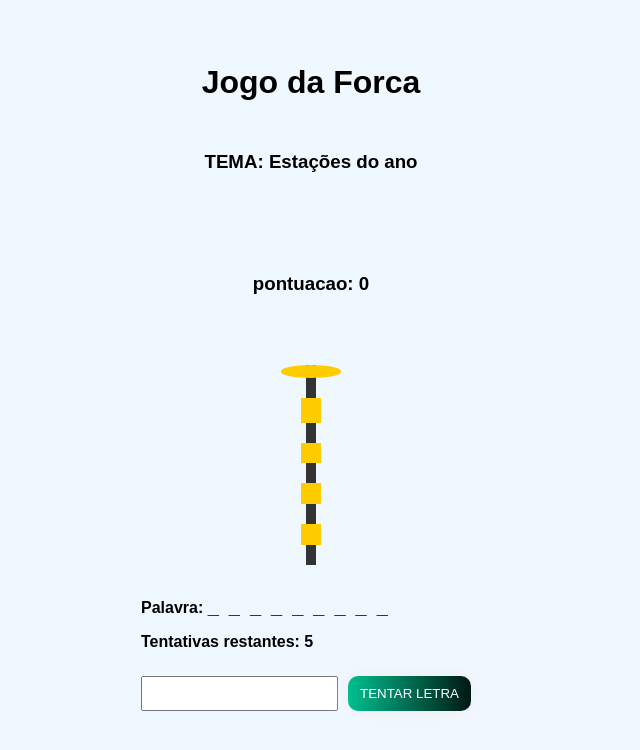
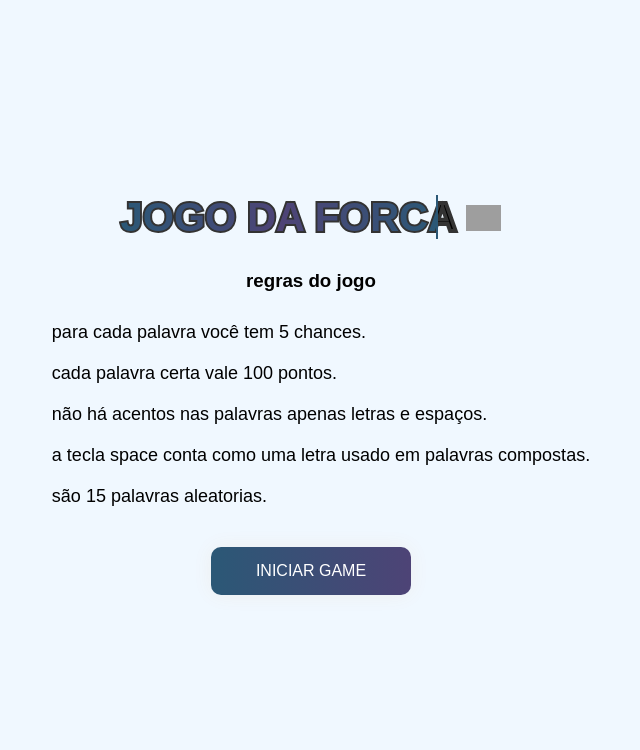
Before and after one commit to EduardoHenriGC/JogoDaForca, a Next.js app: page / in a window 1280 px wide. Shown: the top 750 px of the page, without its empty margins (329-969 px from the left). Built offline with nearby package versions, Linux system fonts and the light colour scheme; grey boxes are pictures that could not be loaded.

Commit message:
FEAT: ATT INICIAL PAGE, FIX BUG AND CSS UPDATE

```diff
--- a/src/components/Forca/forcaObj.js
+++ b/src/components/Forca/forcaObj.js
@@ -4,8 +4,7 @@ function removerAcentos(palavra) {
       .replace(/[\u0300-\u036f]/g, '');
   }
 
-const palavrasComTema = [
-
+  const palavrasComTema = [
     { palavra: "computador", tema: "Tecnologia" },
     { palavra: "bicicleta", tema: "Transporte" },
     { palavra: "elefante", tema: "Animais" },
@@ -104,7 +103,6 @@ const palavrasComTema = [
     { palavra: "atletismo", tema: "Esportes" },
     { palavra: "cometa Halley", tema: "Astronomia" },
     { palavra: "jardim", tema: "Lazer" },
-
   ].map(item => ({
     palavra: removerAcentos(item.palavra.toLowerCase()), // Converta para minúsculas e remova acentos
     tema: item.tema
--- a/src/components/Forca/index.js
+++ b/src/components/Forca/index.js
@@ -1,4 +1,5 @@
-import React, { useState, useEffect } from 'react';
+import React from 'react';
+import Link from 'next/link';
 import BonecoForca from '../bonecoForca/index';
 import { useForca } from '@/context/ForcaContext';
 import styles from "@/styles/index/index.module.css"
@@ -7,7 +8,7 @@ import styles from "@/styles/index/index.module.css"
 
 const Forca = () => {
   const {
-    palavraEscolhida,
+
     palavraExibida,
     tentativasRestantes,
     letraDigitada,
@@ -28,6 +29,7 @@ const Forca = () => {
 
   return (
     <div className={styles.container}>
+      <Link className={styles.btnClose} href="/">X</Link>
       <h1>Jogo da Forca</h1>
       <h3>TEMA: {temaPalavra}</h3>
       <h3>pontuacao: {pontuacao}</h3>
--- /dev/null
+++ b/src/components/PaginaInicial/index.js
@@ -0,0 +1,39 @@
+import styles from "@/styles/PaginaInicial/paginaInicial.module.css"
+import Link from "next/link"
+
+export default function PaginaInicial(){
+
+
+    return (
+
+
+        <div className={styles.container}>
+
+
+            <h1 ><span data-text="jogo da forca">jogo da forca </span><img src="https://cdn-icons-png.flaticon.com/512/3269/3269914.png" width="35px"></img></h1>
+
+            <h3>regras do jogo</h3>
+
+            <div className={styles.list}>
+
+              <div className={styles.listContent}>
+              <p>para cada palavra você tem 5 chances.</p>
+                <p>cada palavra certa vale 100 pontos.</p>
+                <p>não há acentos nas palavras apenas letras e espaços.</p>
+                <p>a tecla space conta como uma letra usado em palavras compostas.</p>
+                <p>são 15 palavras aleatorias.</p>
+              </div>
+            </div>
+
+            <Link href="/forca">
+
+             <p className={styles.btn}>Iniciar game</p>
+
+            </Link>
+
+
+
+
+        </div>
+    )
+}
--- a/src/components/bonecoForca/index.js
+++ b/src/components/bonecoForca/index.js
@@ -17,7 +17,7 @@ const BonecoForca = ({ tentativasRestantes, estadoJogo  }) => {
   const partesVisiveis = partesCorpo.slice(0, tentativasRestantes);
 
   if (estadoJogo === 'derrota') {
-    return <p>Você perdeu.. HAHAHAHAHAH MELHORE</p>;
+    return <p className={styles.textDerrota}>Você perdeu.. HAHAHAHAHAH MELHORE</p>;
   }
 
   return (
--- a/src/context/ForcaContext.jsx
+++ b/src/context/ForcaContext.jsx
@@ -35,7 +35,7 @@ export const ForcaProvider = ({ children }) => {
   };
 
   useEffect(() => {
-    if (indicePalavraAtual < 10) { // Defina o número desejado de palavras (25 no exemplo)
+    if (indicePalavraAtual < 10) { // Defina o número desejado de palavras (10 no exemplo)
       trocarPalavra();
     } else {
       setEstadoJogo('vitoriaFinal');
@@ -46,7 +46,7 @@ export const ForcaProvider = ({ children }) => {
     if (jogoReiniciado) {
       setJogoReiniciado(false);
       trocarPalavra();
-    } else if (indicePalavraAtual < 10) { // Defina o número desejado de palavras (25 no exemplo)
+    } else if (indicePalavraAtual < 10) { // Defina o número desejado de palavras (10 no exemplo)
       trocarPalavra();
     } else {
       setEstadoJogo('vitoriaFinal');
@@ -60,8 +60,8 @@ export const ForcaProvider = ({ children }) => {
 
     const letra = letraDigitada.toLowerCase();
 
-    if (!/^[a-z]$/.test(letra)) {
-      setMensagemErro('Por favor, insira apenas letras.');
+    if (!/^[a-z ]$/.test(letra)) { // Adicione um espaço ao regex
+      setMensagemErro('Por favor, insira apenas letras ou espaços.');
       return;
     }
 
@@ -101,6 +101,7 @@ export const ForcaProvider = ({ children }) => {
     setLetraDigitada('');
   };
 
+
   const reiniciarJogo = () => {
     setIndicePalavraAtual(0);
     setPontuacao(0); // Reinicie a pontuação
@@ -119,7 +120,7 @@ export const ForcaProvider = ({ children }) => {
     estadoJogo,
     reiniciarJogo,
     temaPalavra,
-    pontuacao // Disponibilize a pontuação no contexto
+    pontuacao
   };
 
   return (
--- a/src/pages/index.js
+++ b/src/pages/index.js
@@ -1,4 +1,5 @@
 import Forca from "@/components/Forca/index";
+import PaginaInicial from "@/components/PaginaInicial";
 
 import Head from "next/head";
 
@@ -11,7 +12,7 @@ export default function Home() {
         <meta name="viewport" content="width=device-width, initial-scale=1" />
         <link rel="icon" href="/favicon.ico" />
       </Head>
-      <main> <Forca/> </main>
+      <main> <PaginaInicial/> </main>
     </>
   );
 }
--- /dev/null
+++ b/src/styles/PaginaInicial/paginaInicial.module.css
@@ -0,0 +1,106 @@
+.container{
+    display: flex;
+    align-items: center;
+    flex-direction: column;
+    justify-content: center;
+    margin: 0px auto;
+   background-color: aliceblue;
+   gap: 30px;
+
+    height: 100vh;
+    width: 100%;
+}
+
+.list {
+    width: 85%;
+    display: flex;
+    flex-direction: column;
+    gap: 10px;
+
+    align-items: center;
+    padding-left: 20px;
+}
+.listContent{
+
+    display: flex;
+    flex-direction: column;
+    gap: 20px;
+}
+
+.list p {
+    text-align: center;
+    display: flex;
+    align-items: center;
+    font-weight: 500;
+    font-size: 18px;
+}
+
+
+.container span {
+    margin-top: 100px;
+    position: relative;
+    font-size: 40px;
+    -webkit-text-stroke: 0.3vw #333;
+    text-transform: uppercase;
+  }
+
+  .container span::before {
+    content: attr(data-text);
+    position: absolute;
+    top: 0;
+    left: 0;
+    width: 0%;
+    height: 100%;
+    background: linear-gradient(to right, #2b5876 0%, #4e4376  51%, #2b5876  100%);
+    -webkit-background-clip: text; /* Safari/Chrome */
+    background-clip: text;
+    color: transparent;
+    -webkit-text-stroke: 0vw;
+    border-right: 2px solid #2b5876;
+    overflow: hidden;
+    animation: animate 6s linear infinite alternate; /* Usar "alternate" para ir e voltar */
+    white-space: nowrap; /* Impede quebrar em várias linhas */
+  }
+
+  @keyframes animate {
+    0% {
+      width: 0;
+    }
+    100% {
+      width: 100%;
+    }
+  }
+
+
+
+
+  .btn{
+    background-image: linear-gradient(to right, #2b5876 0%, #4e4376  51%, #2b5876  100%);
+    margin: 10px;
+    padding: 15px 45px;
+    text-align: center;
+    text-transform: uppercase;
+    transition: 0.5s;
+    background-size: 200% auto;
+    color: white;
+    box-shadow: 0 0 20px #eee;
+    border-radius: 10px;
+    display: block;
+  }
+
+  .btn:hover {
+    background-position: right center; /* change the direction of the change here */
+    color: #fff;
+    text-decoration: none;
+  }
+
+
+
+ @media(max-width:700px){
+.list{
+    align-items: flex-start;
+}
+    .list p{
+        text-align: left;
+    }
+ }
--- a/src/styles/boneco/bonecoForca.module.css
+++ b/src/styles/boneco/bonecoForca.module.css
@@ -5,6 +5,7 @@
   flex-direction: column;
   align-items: center;
   margin-top: 20px;
+
 }
 
 .gibbet {
@@ -60,3 +61,13 @@
   background-color: #ffcc00;
   margin-bottom: 20px;
 }
+
+
+.textDerrota{
+
+font-weight: bold;
+
+
+
+
+}
--- a/src/styles/index/index.module.css
+++ b/src/styles/index/index.module.css
@@ -7,6 +7,7 @@
     flex-direction: column;
     align-items: center;
     justify-content: center;
+    gap: 10px;
 
 }
 .content{
@@ -29,6 +30,17 @@
 
 
 
+}
+.btnClose{
+
+    color: red;
+    position: absolute;
+    top: 15px;
+    right: 25px;
+    font-size: 16px;
+    background-color: #001510;
+    border-radius: 33%;
+    padding: 12px;
 }
 
 .palavraExibida{
```
Also changed, not shown: src/pages/forca.js (added, +7 -0 lines).
